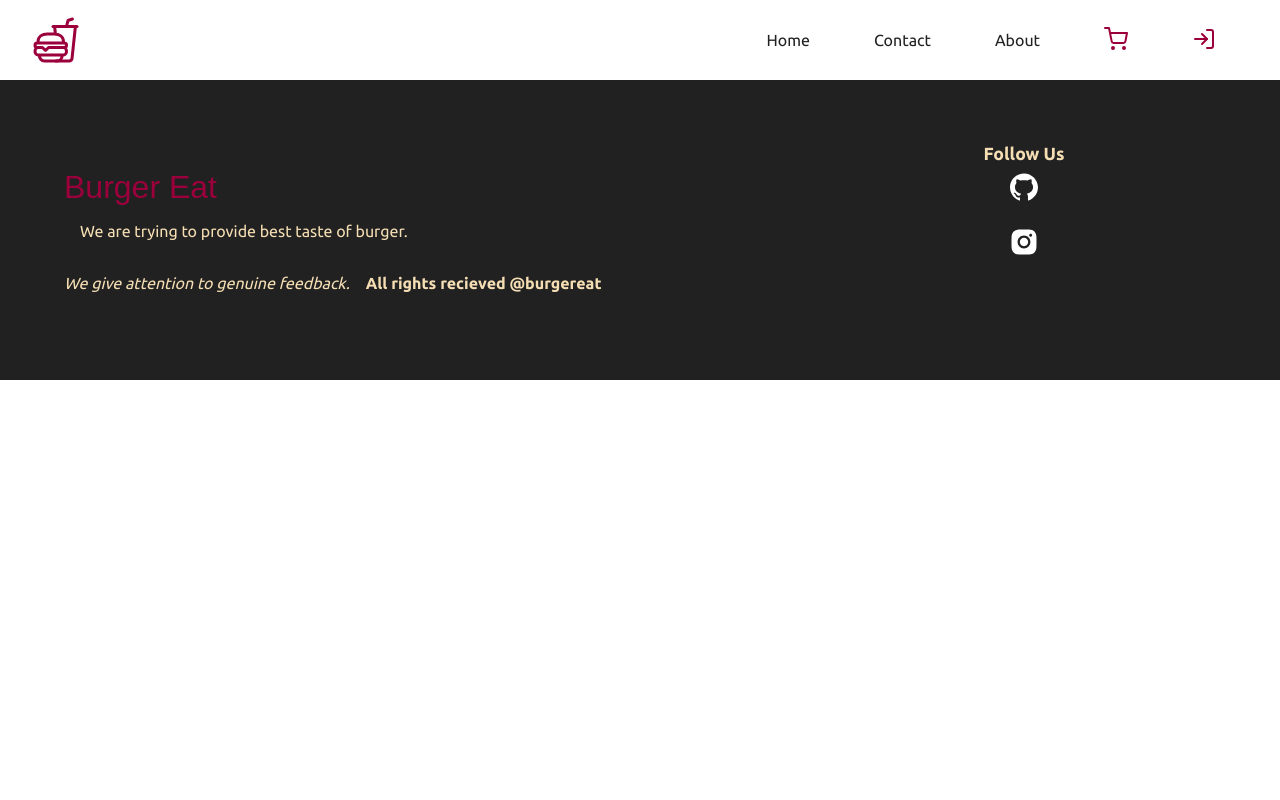
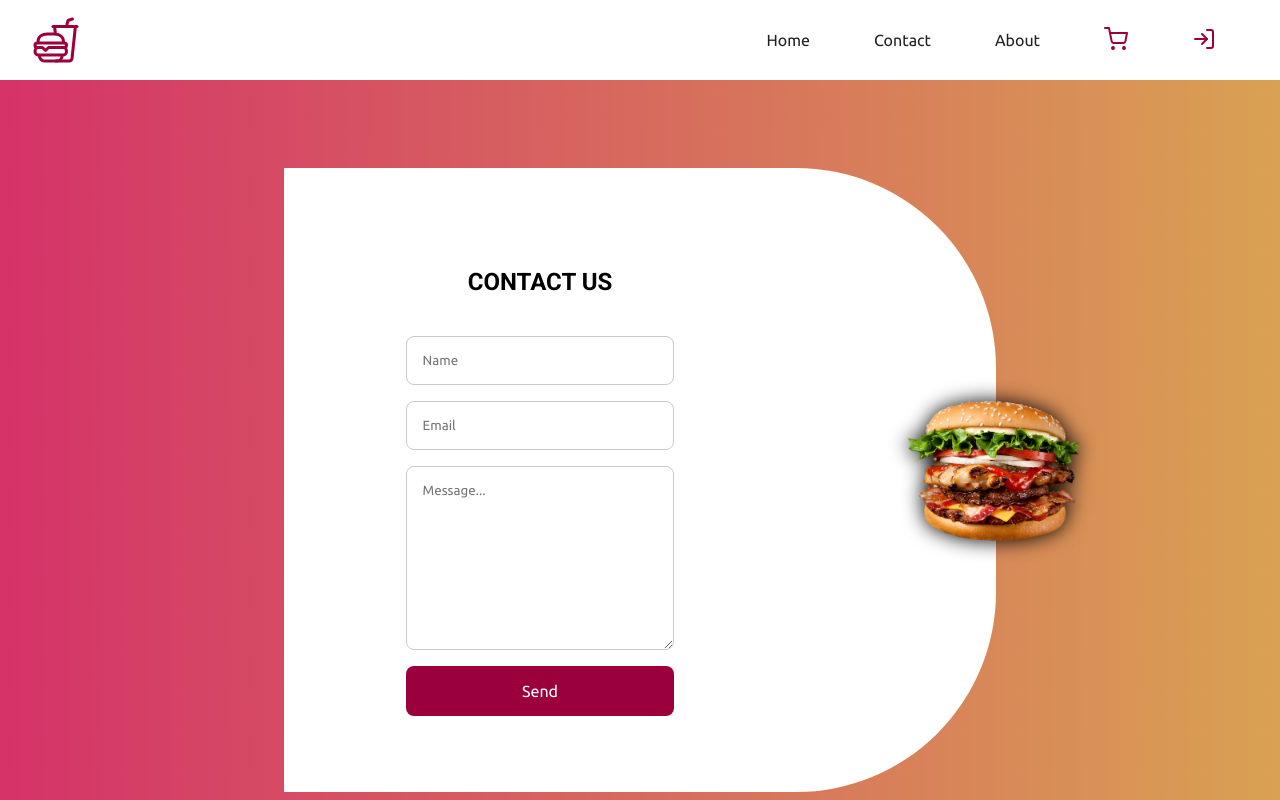
Before and after one commit to devXjatin/BURGER_EAT, a React (Create React App) app in the folder frontend/: page /contact in a window 1280 px wide. Shown: the top 800 px of the page. Built offline with nearby package versions, Linux system fonts and the light colour scheme.

Commit message:
contact form created

```diff
--- a/frontend/src/App.js
+++ b/frontend/src/App.js
@@ -1,13 +1,15 @@
 import {Route, BrowserRouter as Router, Routes} from "react-router-dom"
 import Home from "./components/home/Home"
 import Header from "./components/layout/Header"
+import Footer from "./components/layout/Footer"
+import Contact from "./components/contact/Contact"
 import "./styles/App.scss"
 import "./styles/Header.scss"
 import "./styles/Home.scss"
 import "./styles/Founder.scss"
 import "./styles/Menu.scss"
 import "./styles/Footer.scss"
-import Footer from "./components/layout/Footer"
+import "./styles/Contact.scss"
 
 
 function App() {
@@ -16,6 +18,7 @@ function App() {
     <Header/>
     <Routes>
       <Route path="/" element={<Home/>}/>
+      <Route path="/contact" element={<Contact/>}/>
     </Routes>
     <Footer/>
    </Router>
--- /dev/null
+++ b/frontend/src/components/contact/Contact.jsx
@@ -0,0 +1,43 @@
+import React from 'react'
+import {motion} from 'framer-motion'
+import burger from "../../assets/burger2.png"
+const Contact = () => {
+  return (
+    <section className='contact'>
+        <motion.form
+        initial={{x:"-100vw", opacity:0}}
+        animate={{
+            x:0,
+            opacity:1
+        }}
+        transition={{delay:0.2}}>
+            <h2>Contact Us</h2>
+            <input type="text" placeholder='Name' />
+            <input type="email" placeholder='Email' />
+            <textarea placeholder="Message..." cols="30" rows="10"></textarea>
+            <button type="submit">Send</button>
+        </motion.form>
+
+
+        {/* this div is used for border of the form */}
+        <motion.div className='contactBorder'
+        initial={{x:"100vw", opacity:0}}
+        animate={{
+            x:0,
+            opacity:1
+        }}
+        transition={{delay:0.2}}>
+            <motion.div
+            initial={{y:"-100vh", x:"50%", opacity:0}}
+            animate={{x:"50%", y:"-50%",opacity:1}}
+            transition={{delay:0.6}}>
+                <img src={burger} alt="Burger" />
+            </motion.div>
+
+        </motion.div>
+
+    </section>
+  )
+}
+
+export default Contact
--- /dev/null
+++ b/frontend/src/styles/Contact.scss
@@ -0,0 +1,91 @@
+@import "Colors";
+
+.contact{
+    height: 100vh;
+    width: 100%;
+    background-image: url("../assets/bg.png");
+    background-repeat: no-repeat;
+    background-size: cover;
+    display: flex;
+    align-items: center;
+    justify-content: center;
+
+    > form {
+        display: flex;
+        flex-direction: column;
+        align-items: center;
+        background-color: white;
+        padding: 2rem;
+        width: 40%;
+        height: 78%;
+        justify-content: center;
+
+        > h2{
+            font-size: 1.5rem;
+            font-family: "Roboto";
+            text-transform: uppercase;
+            margin: 2rem 0;
+        }
+
+        > input, >textarea, > button{
+            padding: 1rem;
+            outline: none;
+            border: 1px solid rgba(202, 202, 202);
+            margin: 0.5rem;
+            width: 60%;
+            border-radius: 8px;
+
+        }
+
+        > button {
+            background-color: $red;
+            border: none;
+            cursor: pointer;
+            color: white;
+            font-size: 1rem;
+
+            &:hover{
+                background-color: $reddark;
+            }
+        }
+    }
+
+
+    .contactBorder{
+        width: 200px;
+        height: 78%;
+        background-color: white;
+        border-radius: 0 200px 200px 0;
+        position: relative;
+
+        > div {
+            width: 200px;
+            height: 200px;
+            position: absolute;
+            top: 50%;
+            transform: translate(50%, -50%);
+            filter: drop-shadow(0 0 10px rgba(0,0,0.566));
+
+            > img {
+                width: 100%;
+
+            }
+        }
+
+    }
+}
+
+@media screen and (max-width: 600px) {
+    .contact{
+        height: 70vh;
+        > form {
+            width: 100%;
+            height: 100%;
+        }
+
+        .contactBorder{
+            display: none;
+        }
+    }
+
+}
```
Also changed, not shown: frontend/src/assets/bg.png (added).
